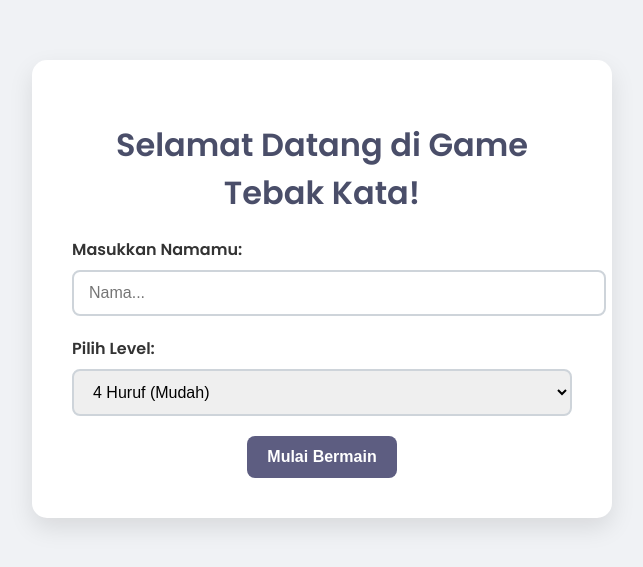
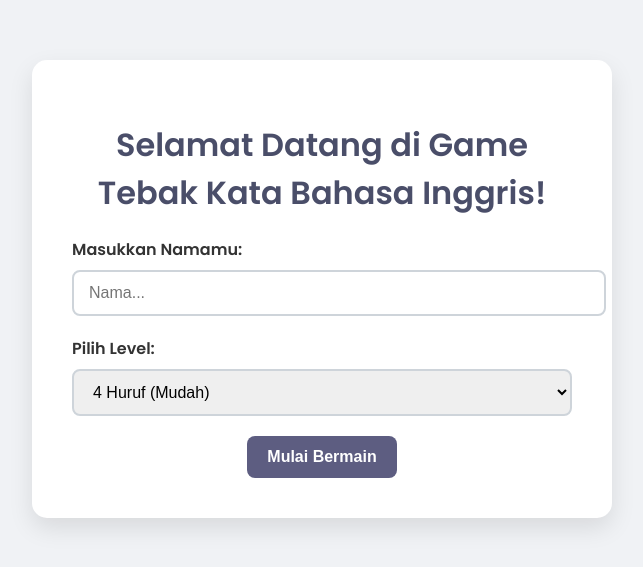
Before and after one commit to ugitrifai/gametebakkata, a plain HTML site: page index.html in a window 1280 px wide. Shown: the part 111-678 px from the top of the page, without its empty margins (318-961 px from the left). Drawn offline with Linux system fonts and the light colour scheme.

Commit message:
Update index.html

```diff
--- a/index.html
+++ b/index.html
@@ -3,17 +3,17 @@
 <head>
     <meta charset="UTF-8">
     <meta name="viewport" content="width=device-width, initial-scale=1.0">
-    <title>Game Tebak Kata</title>
+    <title>Game Tebak Kata Bahasa Inggris</title>
     <link rel="stylesheet" href="style.css">
     <link href="https://fonts.googleapis.com/css2?family=Poppins:wght@400;600&display=swap" rel="stylesheet">
 </head>
 <body>
 
     <div class="container" id="landingPage">
-        <h1>Selamat Datang di Game Tebak Kata!</h1>
+        <h1>Selamat Datang di Game Tebak Kata Bahasa Inggris!</h1>
         <div class="input-group">
             <label for="playerName">Masukkan Namamu:</label>
-            <input type="text" id="playerName" placeholder="Nama..." maxlength="20">
+            <input type="text" id="playerName" placeholder="Nama..." maxlength="10">
         </div>
         <div class="input-group">
             <label for="wordLength">Pilih Level:</label>
@@ -29,7 +29,7 @@
 
     <div class="container hidden" id="gamePage">
         <h2 id="welcomeMessage"></h2>
-        <h1>Game Tebak Kata</h1>
+        <h1>Game Tebak Kata Bahasa Inggris</h1>
         <p>Tebak kata rahasia!</p>
         <p id="wordLengthHint"></p>
         <div class="game-area">
@@ -47,4 +47,5 @@
 
     <script src="script.js"></script>
 </body>
+
 </html>
```
